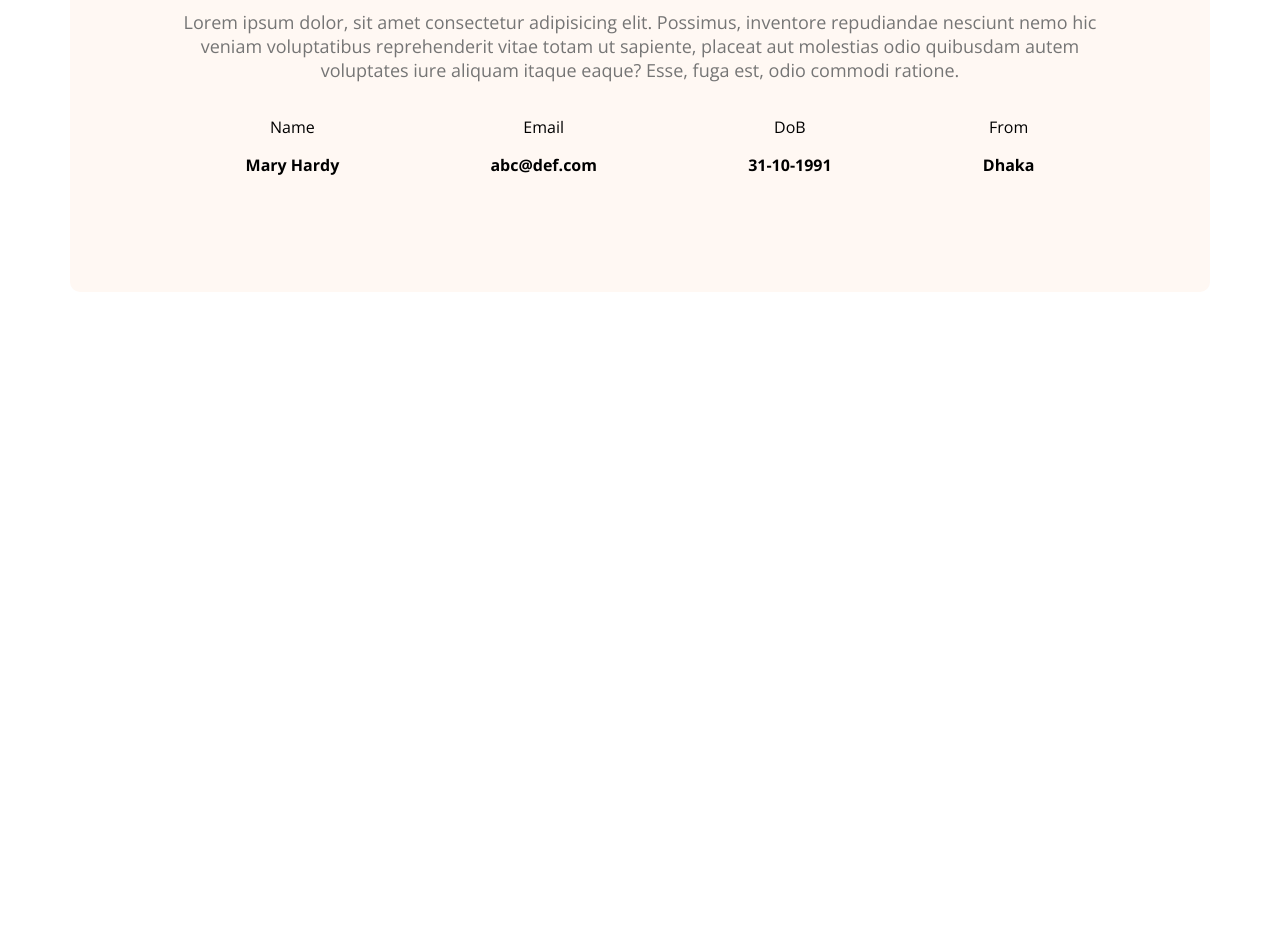
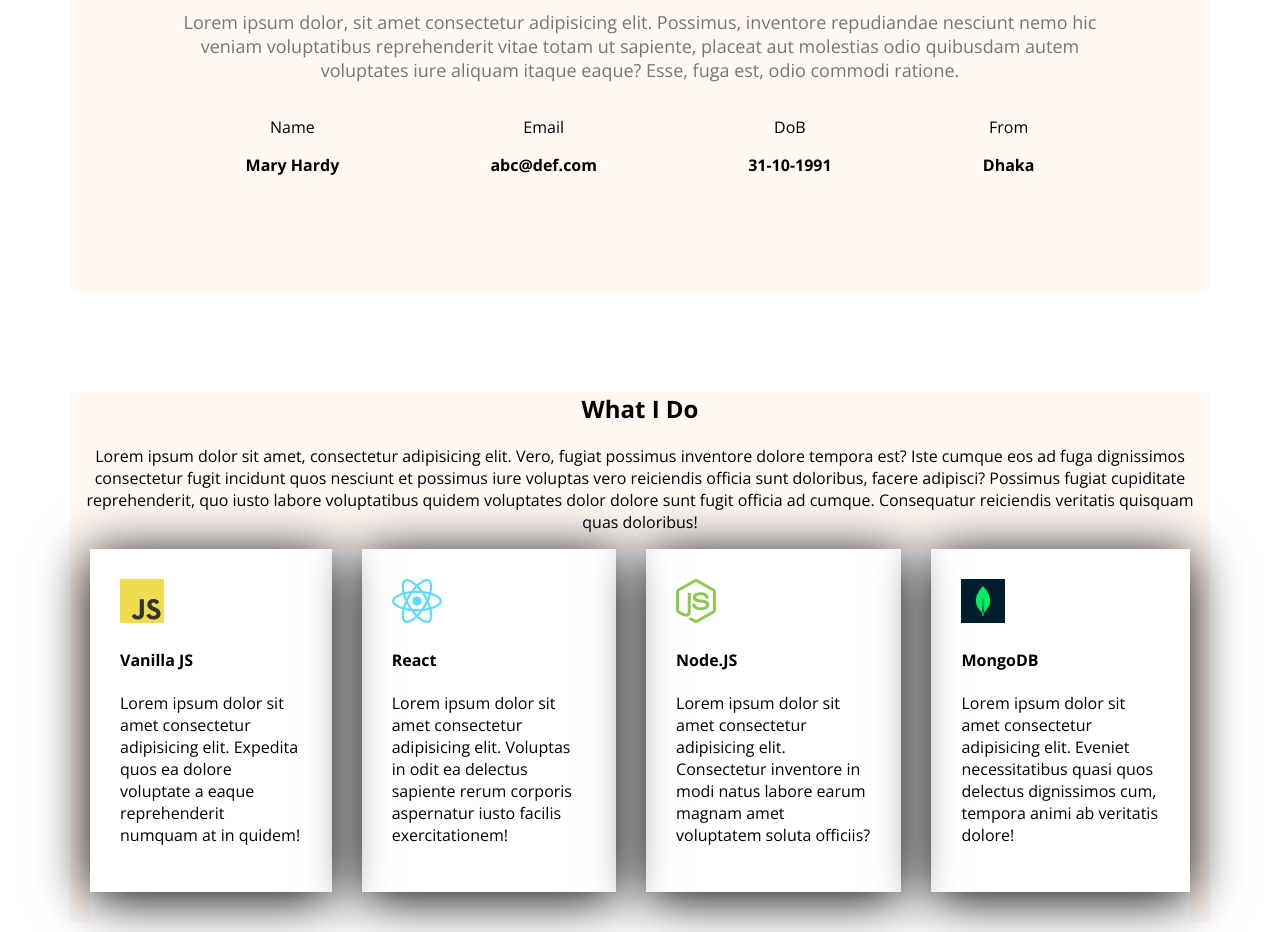
Before and after one commit to masum123dev/last-portfolio-resources, a plain HTML site: page index.html in a window 1280 px wide. Shown: the part 1163-2095 px from the top of the page. Before the commit the page ends 1463 px from the top, so only its background shows below. Drawn offline with nearby package versions, Linux system fonts and the light colour scheme.

Commit message:
added what i do section

```diff
--- a/index.html
+++ b/index.html
@@ -60,6 +60,37 @@
       </div>
 
     </section>
+
+    <section class="what-i-do">
+      <div class="skill-title1"><h1>What I Do</h1>
+      <p class="skill-description">Lorem ipsum dolor sit amet, consectetur adipisicing elit. Vero, fugiat possimus inventore dolore tempora est? Iste cumque eos ad fuga dignissimos consectetur fugit incidunt quos nesciunt et possimus iure voluptas vero reiciendis officia sunt doloribus, facere adipisci? Possimus fugiat cupiditate reprehenderit, quo iusto labore voluptatibus quidem voluptates dolor dolore sunt fugit officia ad cumque. Consequatur reiciendis veritatis quisquam quas doloribus!</p>
+      </div>
+
+      <div class="skill-container">
+        <!-- .skill*4>img+h4.skill-title+p.skill-description-->
+        <div class="skill">
+          <img src="images/icons/js.png" alt="">
+          <h4 class="skill-title">Vanilla JS</h4>
+          <p class="skill-description">Lorem ipsum dolor sit amet consectetur adipisicing elit. Expedita quos ea dolore voluptate a eaque reprehenderit numquam at in quidem!</p>
+        </div>
+        <div class="skill">
+          <img src="images/icons/react.png " alt="">
+          <h4 class="skill-title">React</h4>
+          <p class="skill-description">Lorem ipsum dolor sit amet consectetur adipisicing elit. Voluptas in odit ea delectus sapiente rerum corporis aspernatur iusto facilis exercitationem!</p>
+        </div>
+        <div class="skill">
+          <img src="images/icons/nodejs.png" alt="">
+          <h4 class="skill-title">Node.JS</h4>
+          <p class="skill-description">Lorem ipsum dolor sit amet consectetur adipisicing elit. Consectetur inventore in modi natus labore earum magnam amet voluptatem soluta officiis?</p>
+        </div>
+        <div class="skill">
+          <img src="images/icons/mongo.png" alt="">
+          <h4 class="skill-title">MongoDB</h4>
+          <p class="skill-description">Lorem ipsum dolor sit amet consectetur adipisicing elit. Eveniet necessitatibus quasi quos delectus dignissimos cum, tempora animi ab veritatis dolore!</p>
+        </div>
+
+      </div>
+    </section>
   </main>
 
   <footer>
--- a/styles/style.css
+++ b/styles/style.css
@@ -94,6 +94,9 @@ main{
   max-width: 1140px;
   margin: 0 auto;
 }
+main section{
+  margin-top: 100px;
+}
 
 
 /*section styles*/
@@ -112,8 +115,7 @@ main{
   border-radius: 10px;
   padding: 100px 100px;
   text-align: center;
-  margin-top: 100px;
-  background-color: #FFF8F3;
+   background-color: #FFF8F3;
 }
 .item-description{
   font-weight: bold;
@@ -124,3 +126,25 @@ main{
   justify-content: space-around;
 
 }
+
+/*What i do secton style*/
+.what-i-do{
+    background-color: #FFF8F3;
+}
+
+.skill-title1{
+  text-align: center;
+}
+
+
+.skill-container{
+  display: flex;
+  gap: 30px;
+  margin: 10px 20px;
+  padding-bottom: 30px;
+  background-color: white;
+}
+.skill{
+  padding: 30px;
+  box-shadow: 0px 6px 50px 0px black;
+}
```
